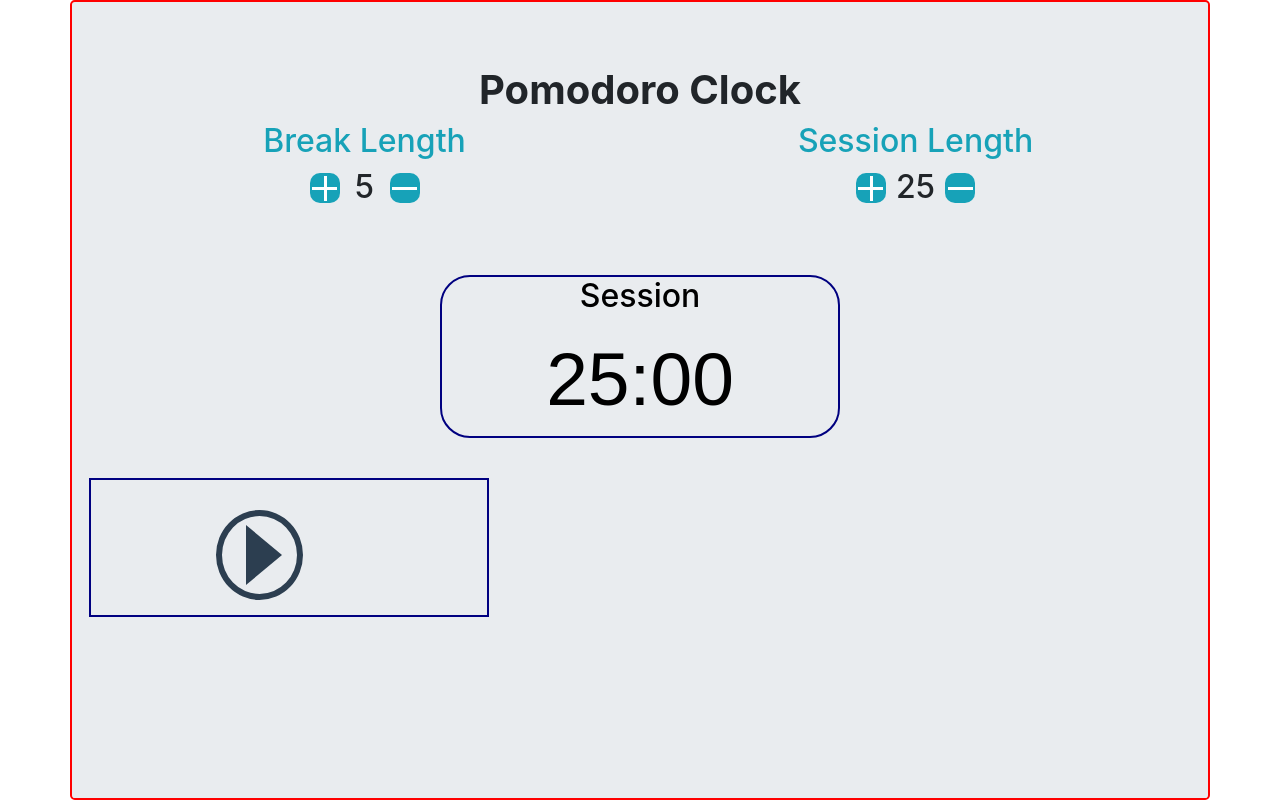
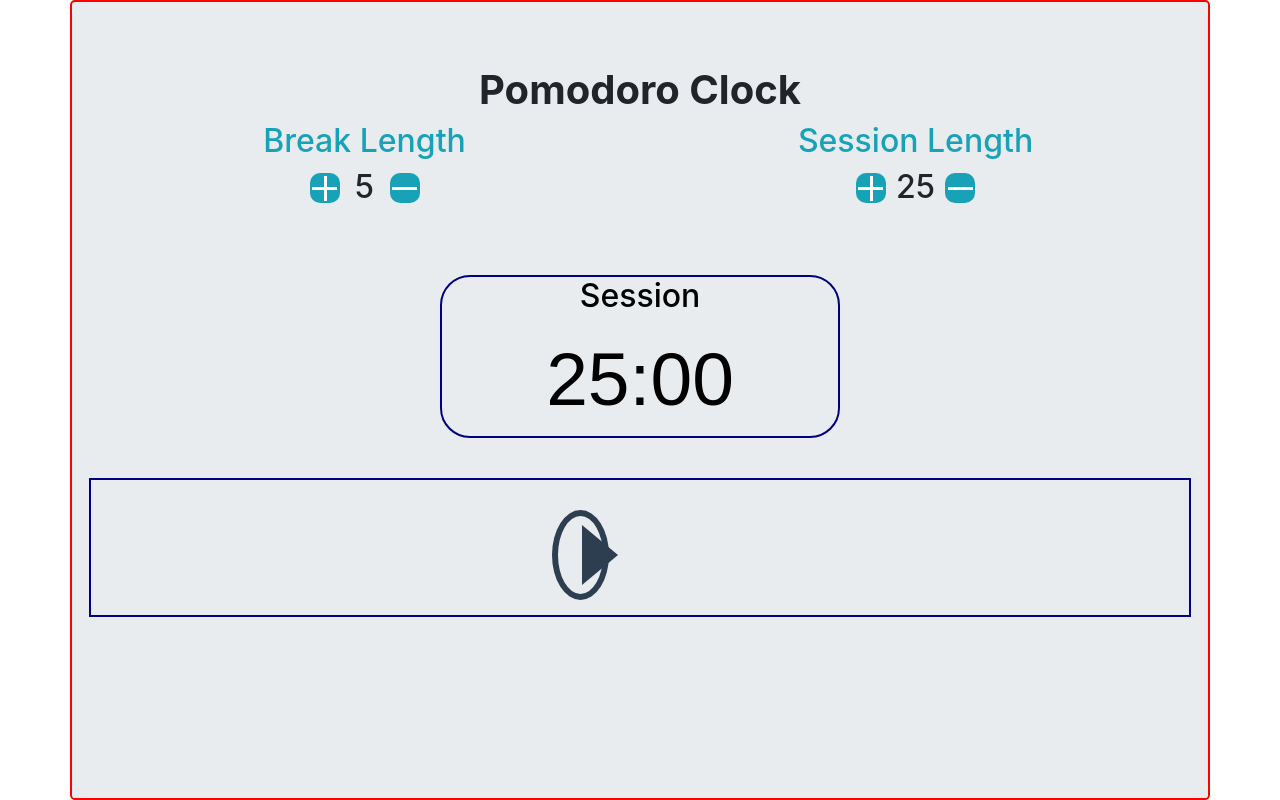
Before and after one commit to petercrackthecode/FCC_PomodoroClock, a React (Create React App) app: page / in a window 1280 px wide. Built offline with nearby package versions, Linux system fonts and the light colour scheme; some icons are missing; a web font is replaced by a local one.

Commit message:
damn it styling

```diff
--- a/src/components/ResetBtn.js
+++ b/src/components/ResetBtn.js
@@ -2,7 +2,7 @@ import React from "react";
 
 export function ResetBtn(props) {
   return (
-    <div id="reset" onClick={props.resetAll} className='col-1'>
+    <div id="reset" onClick={props.resetAll} className='node col-md-1'>
       <div  className='icono-sync'/>
     </div>
   );
--- a/src/components/StartStopBtn.js
+++ b/src/components/StartStopBtn.js
@@ -2,6 +2,6 @@ import React from "react";
 
 export function StartStopBtn(props) {
   return (
-    <div id="start_stop" className='col-1' onClick={props.handleSwitch}></div>
+    <div id="start_stop" className='node' onClick={props.handleSwitch}></div>
   );
 }
--- a/src/styles/App.css
+++ b/src/styles/App.css
@@ -1,4 +1,9 @@
 @import url(//db.onlinewebfonts.com/c/63f874d192fb3892d88d5e26f942b5e2?family=DS-Digital);
+.node {
+  display: block;
+  text-align: center;
+}
+
 #app #pomodoro-clock .decrement::before, #app #pomodoro-clock .increment::before {
   content: "";
   position: absolute;
@@ -73,12 +78,12 @@
 }
 #app #pomodoro-clock #terminator {
   border: 2px solid navy;
-  max-width: 400px;
   min-height: 100px;
   margin-top: -10px;
 }
 #app #pomodoro-clock #terminator #start_stop {
-  display: block;
+  display: flex;
+  justify-content: center;
   position: relative;
   cursor: pointer;
   width: 0;
--- a/src/styles/App.scss
+++ b/src/styles/App.scss
@@ -2,6 +2,11 @@
 
 @mixin Border($color, $margin) {
   border: $color solid $margin;
+}
+
+.node {
+  display: block;
+  text-align: center;
 }
 
 %horizontal-line {
@@ -105,12 +110,12 @@ $transition-time: 0.8;
 
     #terminator {
       @include Border(2px, navy);
-      max-width: 400px;
       min-height: 100px;
       margin-top: -10px;
 
       #start_stop {
-        display: block;
+        display: flex;
+        justify-content: center;
         position: relative;
         cursor: pointer;
         width: 0;
```
Also changed, not shown: 1 other file (tests, documents, lock files or other folders).
